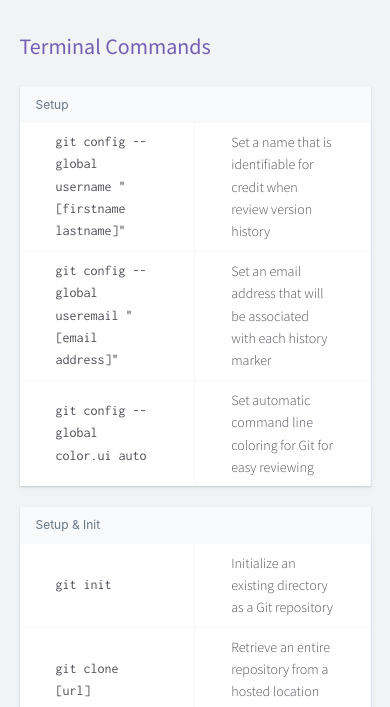
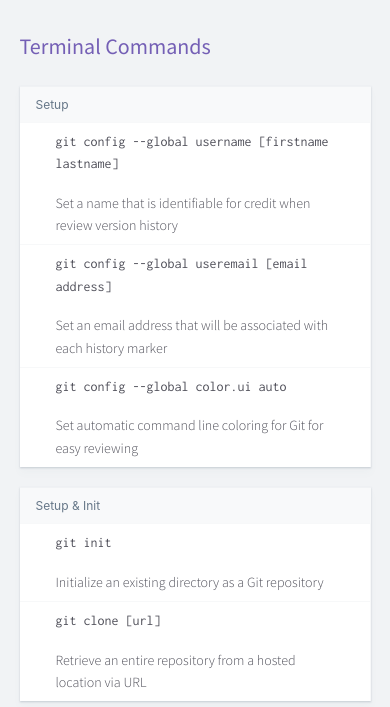
Before and after one commit to meaghanbass/notes-tcss, a Gatsby site: page /development/github in a window 390 px wide. Shown: the part 137-844 px from the top of the page. Built offline with nearby package versions, Linux system fonts and the light colour scheme; Gatsby itself is replaced by a stand-in of ours.

Commit message:
updated table mobile view

```diff
--- a/src/components/markdown.css
+++ b/src/components/markdown.css
@@ -218,6 +218,10 @@
     .markdown {
         max-width: 90%;
     }
+    .markdown td {
+        width: 100% !important;
+        display: block;
+    }
     .markdown ol{
         padding-left: 15px;
     }
--- a/src/pages/development/github.md
+++ b/src/pages/development/github.md
@@ -9,11 +9,11 @@
     <h4>Setup</h4>
     <table class="col-2">
         <tr>
-            <td class="code">git config --global username "[firstname lastname]"</td>
+            <td class="code">git config --global username [firstname lastname]</td>
             <td>Set a name that is identifiable for credit when review version history</td>
         </tr>
         <tr>
-            <td class="code">git config --global useremail "[email address]"</td>
+            <td class="code">git config --global useremail [email address]</td>
             <td>Set an email address that will be associated with each history marker</td>
         </tr>
         <tr>
```
